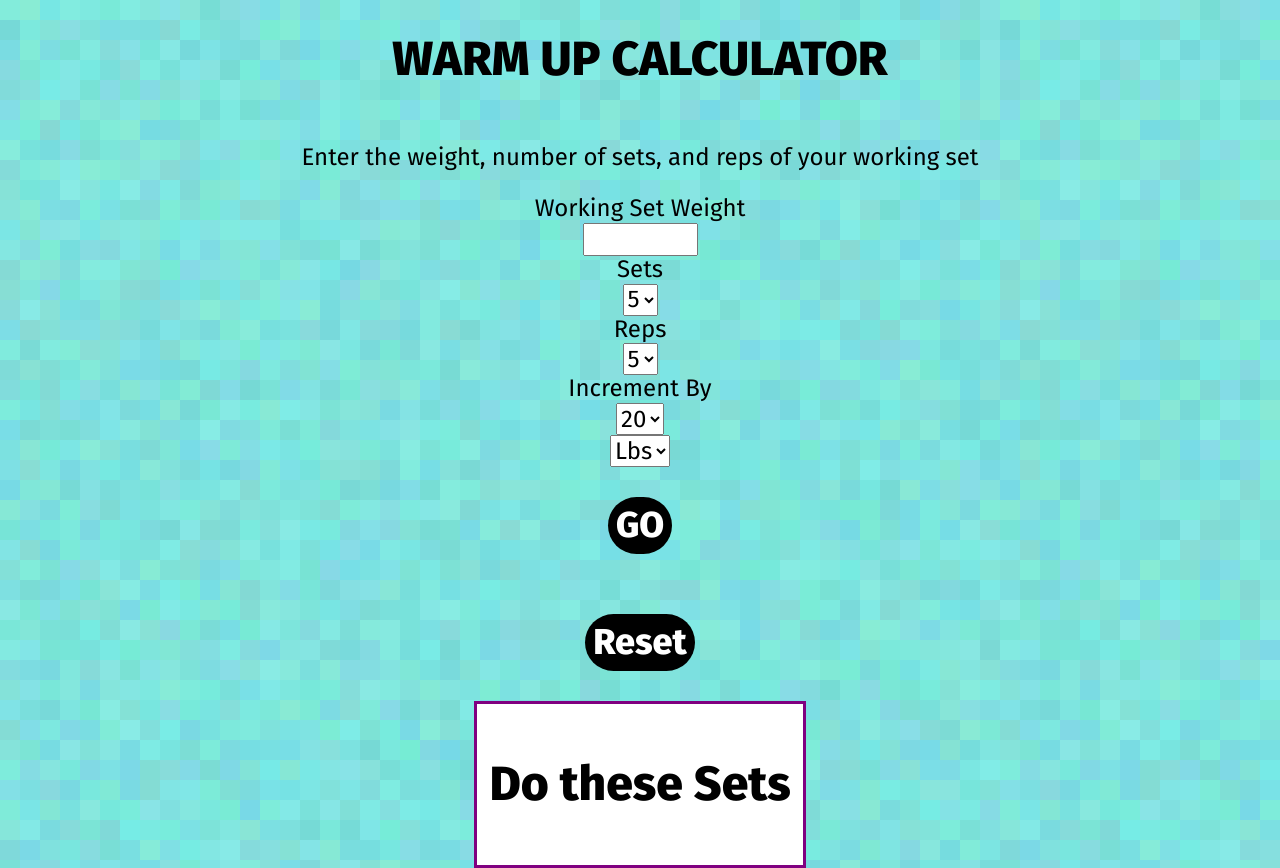
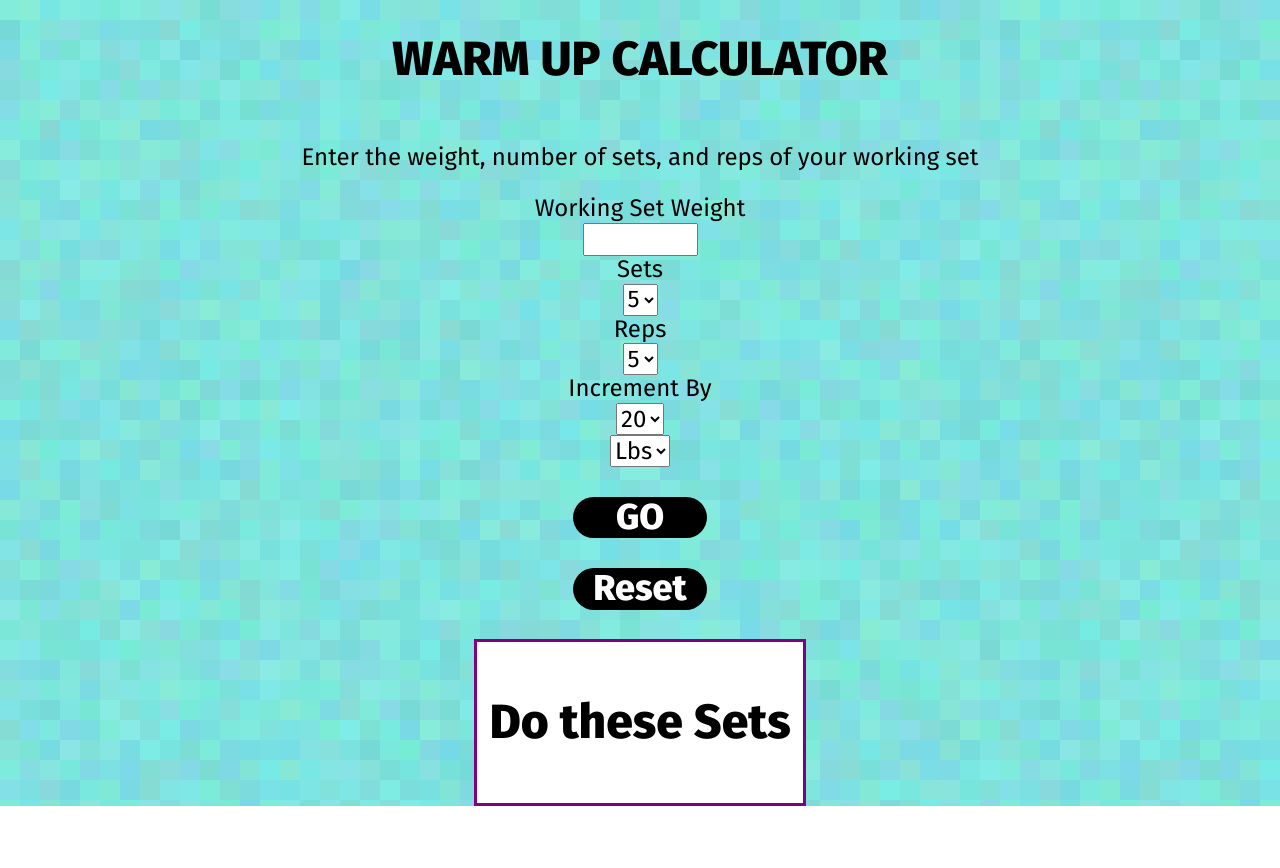
Before and after one commit to JeremySales/WarmUpCalculator, a plain HTML site: page index.html in a window 1280 px wide. After the commit the page ends 806 px from the top, so only its background shows below. Drawn offline with Linux system fonts and the light colour scheme.

Commit message:
even more style

```diff
--- a/css/style.css
+++ b/css/style.css
@@ -28,11 +28,22 @@ h1, h2 {
   font-weight: 800;
 }
 
+#workingSet{
+  text-align: center;
+}
+
 .btn {
   background-color: black;
   color: white;
   border-radius: 3rem;
-  padding: 8px;
+  text-align: center;
+}
+#btn{
+  padding: 0 20px;
+}
+
+#resetBtn {
+  padding: 0 20px;
 }
 
 .btn:hover{
--- a/index.html
+++ b/index.html
@@ -16,7 +16,7 @@
 	<body>
 		<h1>WARM UP CALCULATOR</h1>
 		<p>Enter the weight, number of sets, and reps of your working set</p>
-			<form name="userInput">
+			<form name="userInput" action="javascript:void(0)">
 				<label for="workingWeight">Working Set Weight</label>
 				<input type="number" name="workingWeight" id="workingSet" min="0" max="2000">
 				<label for="numOfSets">Sets</label>
@@ -47,9 +47,11 @@
 					<!-- <option value="kg">kg</option> -->
 				</select>
 			</form>
-			<h2 id="btn" class="btn">GO</h2>
-			<h2 id="resetBtn" class="btn">Reset</h2>
-		</section>
+			<section class="btnContainer">
+				<h2 id="btn" class="btn">GO</h2>
+				<h2 id="resetBtn" class="btn">Reset</h2>
+			</section>
+
 		<section id="output">
 			<h2>Do these Sets</h2>
 			<div id="n9"></div><input type="checkbox" id="c9" hidden>
```
